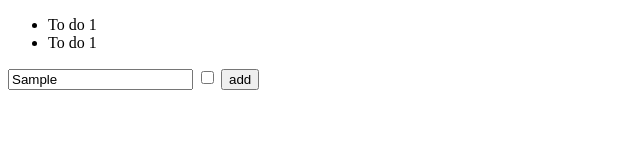
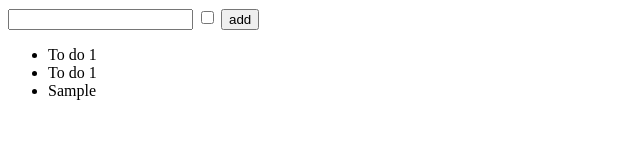
Before and after one commit to Adrienne-B/to-do-list, a plain HTML site: page index.html in a window 1280 px wide. Both pictures are taken after typing "Sample" into the empty fields and a click on the button "add". Shown: the whole page, without its empty margins (0-640 px from the left). Drawn offline with Linux system fonts and the light colour scheme.

Commit message:
Fixed mistake.

```diff
--- a/index.html
+++ b/index.html
@@ -10,17 +10,20 @@
 
 
 <body>
+    <input id= "add-input" type="text"/>
+    <input id="checkbox" type = "checkbox">
+    <button id="add-button">add</button>
+
     <ul id = "todo-list">
         <li>To do 1</li>
         <li>To do 1</li>
     </ul>
 
-    <input id= "add-input" type="text"/>
-    <input id="checkbox" type = "checkbox">
-    <button id="add-button">add</button>
     <script>
         function processAdd(event) {
-            let input = document.querySelector("add-input");
+            console.log("processAdd");
+            let input = document.querySelector("#add-input");
+            console.log("input", input);
             let text = input.value;
             let newLI = document.createElement("li");
             newLI.innerText = text;
@@ -42,8 +45,12 @@
 
         let button = document.querySelector("#add-button");
         button.addEventListener("click", processAdd);
-       input.removeEventListener("keypress", specialCode);
+        input.removeEventListener("keypress", specialCode);
         document.addEventListener("keypress", processKey);
     </script>
 </body>
 </html>
+
+<!--The issue I was having was words would not appear once I hit the add button.-->
+<!--This was because add-input wasnt connected. I needed to put # in front because in html the button had an id.-->
+<!--Once that was fixed then the list would appear on the top of the placeholder. So I had to go to html and move to do list underneath input section.-->
```
